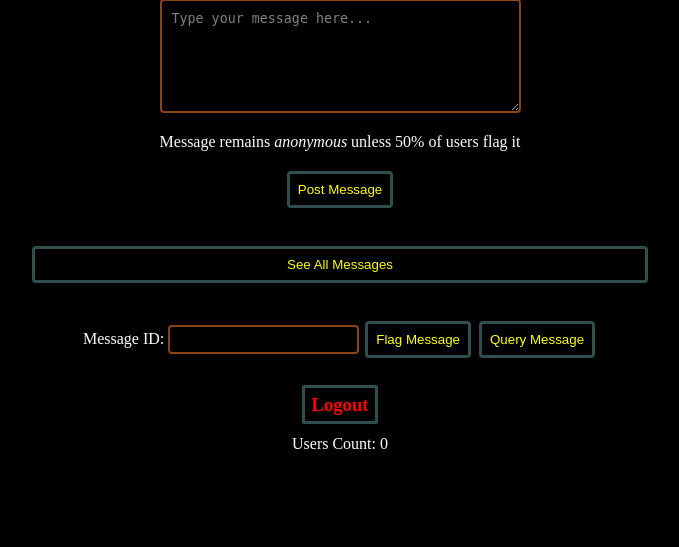
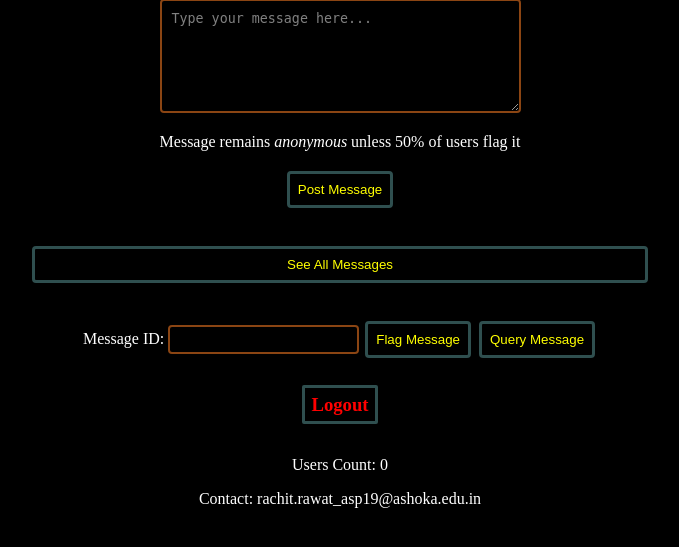
Before and after one commit to rachitrawat/flask_chat_server, a Flask app: page /dashboard/ in a window 1280 px wide. Shown: the part 153-700 px from the top of the page, without its empty margins (300-979 px from the left). Run offline with Flask 2, Linux system fonts and the light colour scheme; a user stored in the database is signed in; parts of the project's set-up code (start-up, migrations or seed data) failed here and were passed over.

Commit message:
contact info

```diff
--- a/templates/base.html
+++ b/templates/base.html
@@ -73,6 +73,10 @@
         color: red;
     }
 
+    footer {
+        padding: 5px 5px
+    }
+
     input[type=submit], button {
         background-color: black;
         border: 3px solid darkslategrey;
--- a/templates/dashboard.html
+++ b/templates/dashboard.html
@@ -29,6 +29,7 @@
 
     <footer>
         <p>Users Count: {{ numUsers }}</p>
+        <p>Contact: rachit.rawat_asp19@ashoka.edu.in</p>
     </footer>
 
     <script>
```
